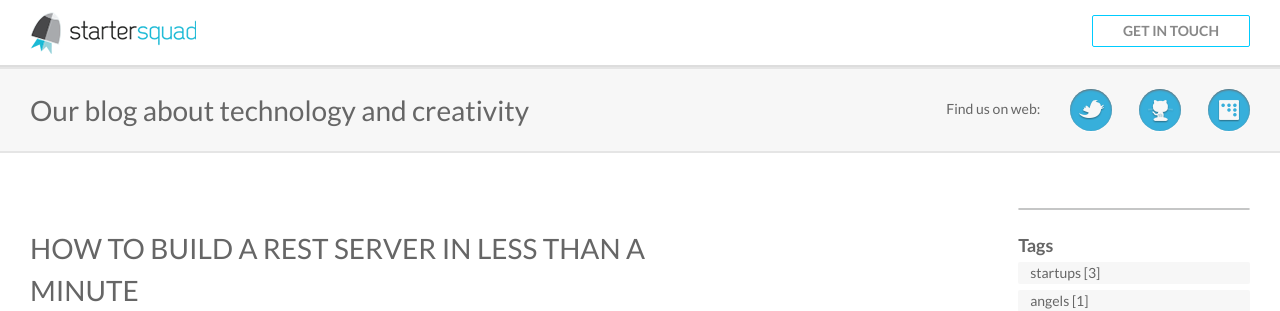
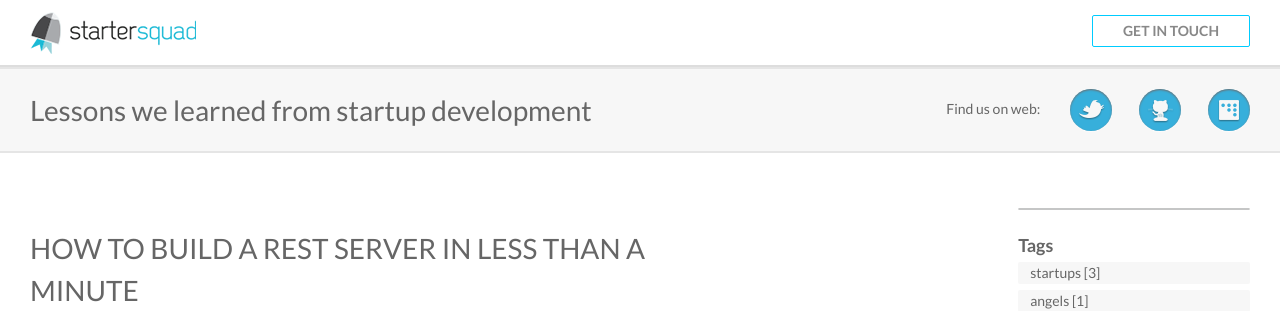
Before and after one commit to StarterSquad/startersquad.com, a Jekyll site: the page built from _posts/2013-12-25-rest-server-in-one-minute.md, in a window 1280 px wide. Shown: the top 311 px of the page. Built offline with Jekyll 4.4.1, drawn with Linux system fonts in a browser that asks for light colours; nearby versions of some CDN libraries; a script that is not in the unit is left out; comment, search, counter and statistics services are not loaded.

Commit message:
Fixes blog header title

```diff
--- a/_includes/blog/headline.html
+++ b/_includes/blog/headline.html
@@ -1,7 +1,7 @@
 <div class="diptych diptych-inset __bordered blog-header">
   <div class="arkush diptych-inner">
     <h1 class="blog-header-left pull-left">
-      <a href="/blog">Our blog about technology and creativity</a>
+      <a href="/blog">Lessons we learned from startup development</a>
     </h1>
     <div class="blog-header-right pull-right">
       {% include social.html %}
```
